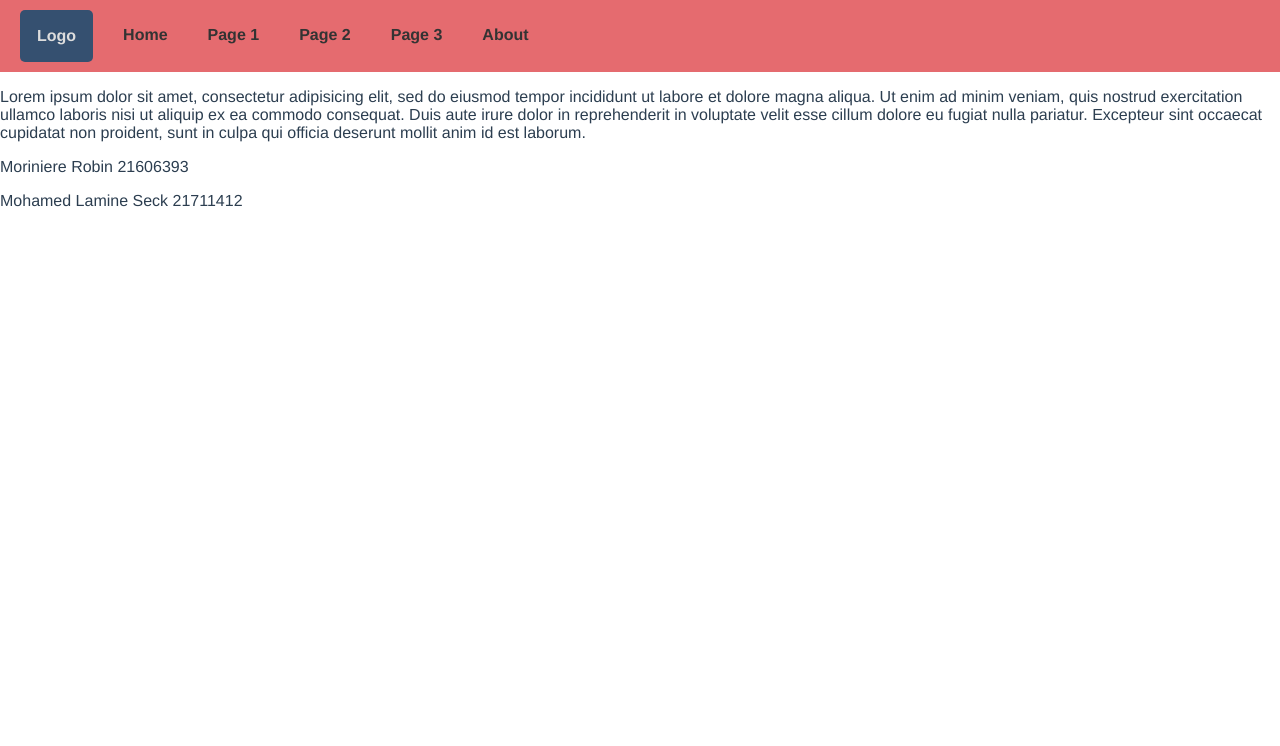
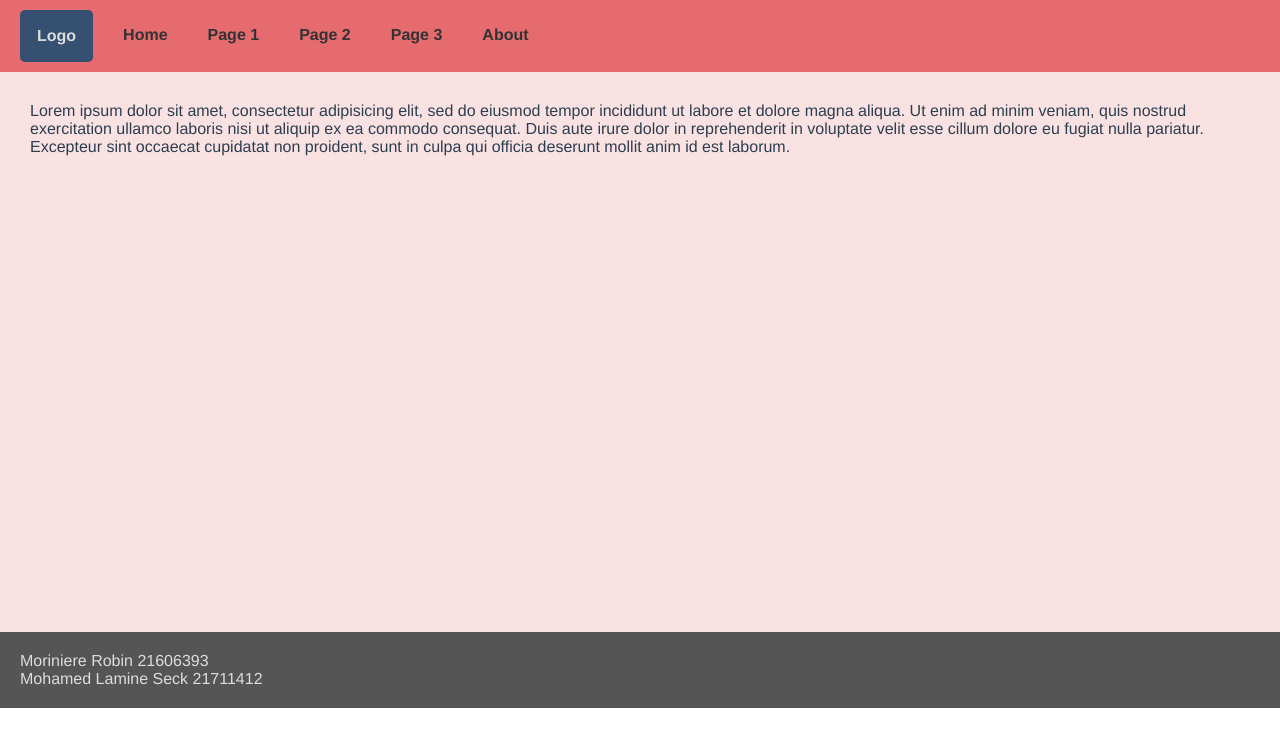
Before and after one commit to Powarox/Front-SncfDataviz, a Vue app: page / in a window 1280 px wide. Shown: the top 746 px of the page. Built offline with nearby package versions, Linux system fonts and the light colour scheme.

Commit message:
Update UX

```diff
--- a/src/App.vue
+++ b/src/App.vue
@@ -78,7 +78,16 @@
 
 
 
+/* --- Footer --- */
+    #footer {
+        color: #DDD;
+        background: #555;
+        padding: 20px;
+    }
 
+    #footer p {
+        margin: 0;
+    }
 
 
 
--- a/src/views/Home.vue
+++ b/src/views/Home.vue
@@ -16,5 +16,13 @@
 </script>
 
 <style lang="css" scoped>
+    #home {
+        height: 500px;
+        padding: 30px;
+        background: #FAE2E3;
+    }
 
+    p {
+        margin: 0;
+    }
 </style>
```
